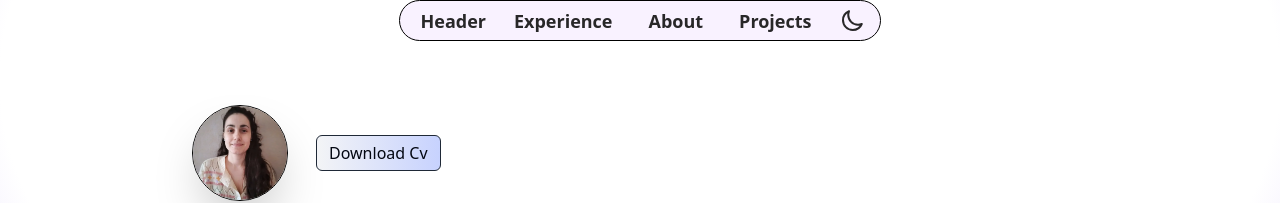
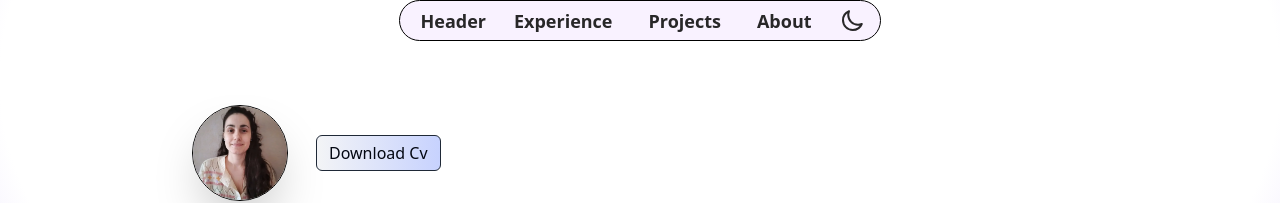
Before and after one commit to SaraCarreras/Portfolio, a React (Vite) app: page / in a window 1280 px wide. Shown: the top 203 px of the page. Built offline with nearby package versions, Linux system fonts and the light colour scheme.

Commit message:
update link orders

```diff
--- a/src/components/NavBar/NavBar.tsx
+++ b/src/components/NavBar/NavBar.tsx
@@ -49,14 +49,15 @@ export function NavBar() {
             Experience
           </a>
         </li>
+
+        <li className="hover:scale-110">
+          <a className=" hover:text-purple-900 px-2" href="#projects">
+            Projects
+          </a>
+        </li>
         <li className="hover:scale-110">
           <a className=" hover:text-purple-900 px-2" href="#about">
             About
-          </a>
-        </li>
-        <li className="hover:scale-110">
-          <a className=" hover:text-purple-900 px-2" href="#projects">
-            Projects
           </a>
         </li>
         <li>
```
